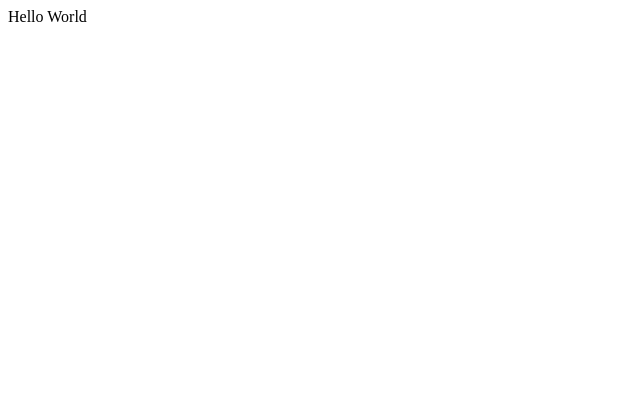
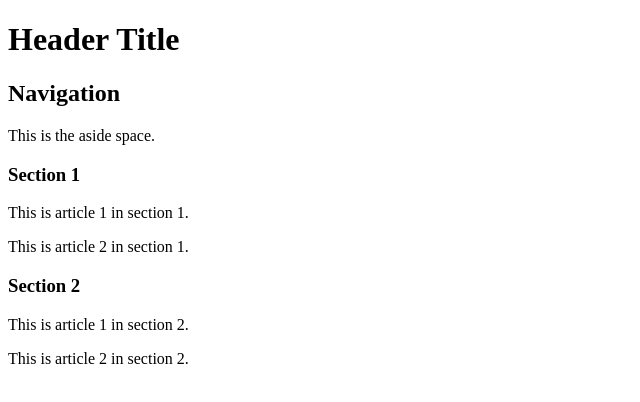
Before and after one commit to Baltejmalhi23/LearningaboutWebsites.github.io, a plain HTML site: page Index.html in a window 1280 px wide. Shown: the whole page, without its empty margins (0-640 px from the left). Drawn offline with Linux system fonts and the light colour scheme.

Commit message:
Update Index.html

```diff
--- a/Index.html
+++ b/Index.html
@@ -1,10 +1,53 @@
 <!DOCTYPE html>
 <html lang="en" dir="ltr">
   <head>
+
+    <!-- Used by keyboard-->
     <meta charset="utf-8">
+
     <title>Learning html</title>
+
+    <!-- Used by Browser ot Google Search-->
+    <meta name="author" content="Baltej Malhi">
+    <meta name="description" content="learning html on a website to learn about websites">
+    <meta name="keywords" content="boilerplate, startercode, html, websites">
+    <meta name="viewport" content="width=device-width, initial-scale=1.0">
+    <!-- Content give value for name or http-equiv attribute, text entry in string or array string -->
+
+    <!-- meta http-equiv="default-style" content=""--> <!-- content matches css link exactly-->
+
+    <!-- Other meta attributes to be aware of -->
+
+    <!-- meta http-equiv="refresh" content="30"-->
+    <!-- Content forces a Internet Request to refresh webpage every "time value in seconds" -->
+    <!-- Use this when refreshes are needed -->
+
+    <!-- meta http-equiv="content-type" content="text/html; charset=UTF-8" -->
+    <!-- Already specified in the charset above-->
   </head>
   <body>
-    Hello World
+    <!-- Review specific tags such as h1-h6, p, & special symbols like &copy-->
+    <header><h1>Header Title</h1></header>
+      <nav><h1>Navigation</h1></nav>
+      <aside><p>This is the aside space.</p></aside>
+      <section>
+        <h3>Section 1</h3>
+        <article>
+          <p>This is article 1 in section 1.</p>
+        </article>
+        <article>
+          <p>This is article 2 in section 1.</p>
+        </article>
+      </section>
+      <section>
+        <h3>Section 2</h3>
+        <article>
+          <p>This is article 1 in section 2.</p>
+        </article>
+        <article>
+          <p>This is article 2 in section 2.</p>
+        </article>
+      </section>
   </body>
+
 </html>
```
